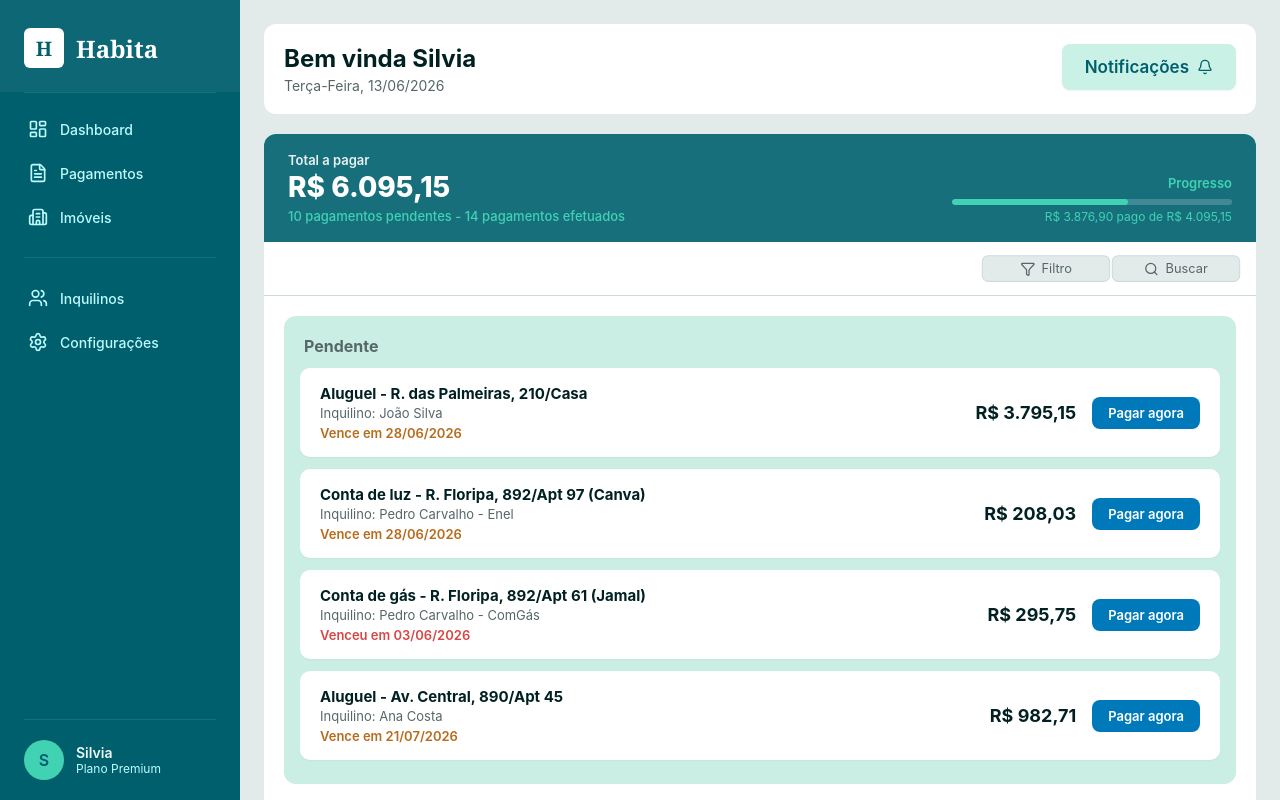
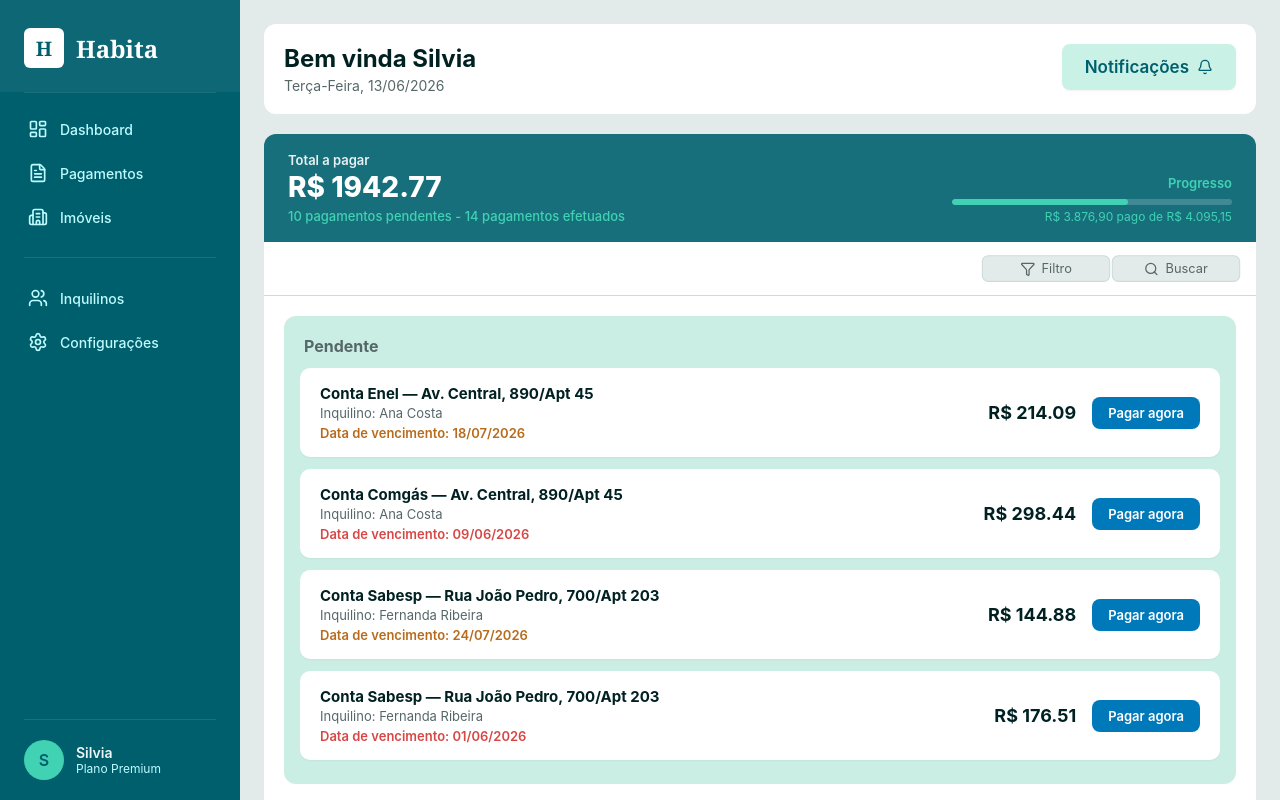
Before and after one commit to DanielJuhoKim/habita-frontend, a React (Vite) app in the folder habita-front/: page /pagamentos in a window 1280 px wide. Shown: the top 800 px of the page. Built offline with nearby package versions, Linux system fonts and the light colour scheme.

Commit message:
funções de cálculo de contas

```diff
--- a/habita-front/src/DetalhesImovel.tsx
+++ b/habita-front/src/DetalhesImovel.tsx
@@ -180,7 +180,6 @@ export default function DetalhesImovel() {
                 <div className="id-avatar">{imovel.inquilino.nome.split(" ").map(n => n[0]).slice(0,2).join("")}</div>
                 <div>
                   <strong>{imovel.inquilino.nome}</strong>
-                  <span>Inquilino desde {imovel.inquilino.desde}</span>
                 </div>
               </div>
               <ul className="id-list">
--- a/habita-front/src/DetalhesInquilino.tsx
+++ b/habita-front/src/DetalhesInquilino.tsx
@@ -1,6 +1,7 @@
 import { useState } from "react";
 import "./DetalhesInquilino.css";
 import Base from "./Base";
+import { useNavigate } from "react-router-dom";
 
 type Status = "adimplente" | "atraso" | "pendente";
 
@@ -117,6 +118,7 @@ const statusLabel: Record<Status, string> = {
 
 export default function DetalhesInquilino() {
   const [aba, setAba] = useState<Aba>("visao");
+  const navigate = useNavigate();
 
   return (
     <Base>
--- a/habita-front/src/Imoveis.tsx
+++ b/habita-front/src/Imoveis.tsx
@@ -3,7 +3,7 @@ import Base from "./Base";
 import { Filter } from "lucide-react";
 import { useNavigate } from "react-router-dom";
 
-import { imoveis, type Imovel } from "./constantes"
+import { imoveis, type Imovel, pendenciaTotal } from "./constantes"
 
 function FilterBtn() {
   return <button className="filtro-bt"><Filter size={14} /> Filtros</button>;
@@ -59,7 +59,7 @@ const qtd_pendentes = data.pagamentos.filter(
         <div className="rel-metric">
           <p className="metric-label">Pendente</p>
           <p className={`metric-value`}>
-            {"R$ " + data.pendenciaTotal}
+            {"R$ " + pendenciaTotal(data)}
           </p>
           <p className = {
             qtd_atrasados === 0
--- a/habita-front/src/Pagamentos.tsx
+++ b/habita-front/src/Pagamentos.tsx
@@ -8,42 +8,27 @@ import {
 
 import { useState } from "react";
 
-type Status = "pendente" | "atrasado" | "ok";
+import { imoveis, type PagamentoInfo, totalPendencias } from "./constantes";
 
-type Pagamento_info = {
-  title: string;
-  tenant: string;
-  info: string;
-  status: Status;
-  value: string;
+type Pag_imovel =
+  PagamentoInfo & {
+  id: number;
+
+  logradouro: string;
+  complemento: string;
+  inquilino: string;
 };
 
-const pendentes: Pagamento_info[] = [
-  { title: "Aluguel - R. das Palmeiras, 210/Casa", tenant: "João Silva", info: "Vence em 28/06/2026", status: "pendente", value: "R$ 3.795,15" },
-  { title: "Conta de luz - R. Floripa, 892/Apt 97 (Canva)", tenant: "Pedro Carvalho - Enel", info: "Vence em 28/06/2026", status: "pendente", value: "R$ 208,03" },
-  { title: "Conta de gás - R. Floripa, 892/Apt 61 (Jamal)", tenant: "Pedro Carvalho - ComGás", info: "Venceu em 03/06/2026", status: "atrasado", value: "R$ 295,75" },
-  { title: "Aluguel - Av. Central, 890/Apt 45", tenant: "Ana Costa", info: "Vence em 21/07/2026", status: "pendente", value: "R$ 982,71" },
-  { title: "Condomínio - R. Bela Vista, 06", tenant: "Marina Souza", info: "Vence em 15/07/2026", status: "pendente", value: "R$ 420,00" },
-  { title: "IPTU - Av. Brasil, 1500", tenant: "Pedro Lima", info: "Venceu em 10/06/2026", status: "atrasado", value: "R$ 612,40" },
-];
-
-const efetuados: Pagamento_info[] = [
-  { title: "Aluguel - R. Bela Vista, 920/Casa", tenant: "Marcio Oliveira", info: "Data: 30/05/2026 - Pago em 28/05/2026", status: "ok", value: "R$ 2.481,06" },
-  { title: "Conta de luz - Av. Ribeiro, 861/Apt 97", tenant: "Carlos Mendes - Enel", info: "Data: 25/05/2026 - Pago em 22/05/2026", status: "ok", value: "R$ 187,32" },
-  { title: "Aluguel - Rua das Palmeiras, 210", tenant: "João Silva", info: "Data: 01/06/2026 - Pago em 31/05/2026", status: "ok", value: "R$ 1.087,91" },
-  { title: "Condomínio - Av. Central, 890", tenant: "Ana Costa", info: "Data: 05/06/2026 - Pago em 04/06/2026", status: "ok", value: "R$ 380,00" },
-];
-
-function PagamentoCard({ pagamento }: { pagamento: Pagamento_info }) {
+function PagamentoCard({ info }: { info: Pag_imovel }) {
   return (
     <div className="pay-card">
       <div className="pay-info">
-        <p className="pay-title">{pagamento.title}</p>
-        <p className="pay-tenant">Inquilino: {pagamento.tenant}</p>
-        <p className={`pay-date ${pagamento.status}`}>{pagamento.info}</p>
+        <p className="pay-title">{info.desc} — {info.logradouro}/{info.complemento}</p>
+        <p className="pay-tenant">Inquilino: {info.inquilino}</p>
+        <p className={`pay-date ${info.status}`}>Data de vencimento: {info.date.toLocaleDateString("pt-BR")}</p>
       </div>
       <div className="pay-actions">
-        <p className="pay-value">{pagamento.value}</p>
+        <p className="pay-value">R$ {info.value}</p>
         <button className="pay-btn">Pagar agora</button>
       </div>
     </div>
@@ -54,7 +39,7 @@ function Section({
   title, items, bg,
 }: {
   title: string;
-  items: Pagamento_info[];
+  items: Pag_imovel[];
   bg: "pendente" | "efetuado"
   }) {
   const [qtd_payment, qtd_payment_visivel] = useState(4);
@@ -77,8 +62,8 @@ function Section({
 
       <div className="section-list">
         {
-        pagamentos_visiveis.map((p, i) => (
-          <PagamentoCard key={i} pagamento={p} />
+        pagamentos_visiveis.map((info_p, i) => (
+          <PagamentoCard key={i} info={info_p} />
         ))
         }
 
@@ -106,12 +91,33 @@ function Section({
 }
 
 export default function Pagamentos() {
+// pagamento.status == "pendente" || pagamento.status == "atrasado"
+  const pendentes = imoveis.flatMap((imovel) => imovel.pagamentos.map(
+    (pagamento) => ({
+    ...pagamento,
+    id: imovel.id,
+    logradouro: imovel.logradouro,
+    complemento: imovel.complemento,
+    inquilino: imovel.inquilino
+
+  }))).filter((pagamento) => pagamento.status == "pendente" || pagamento.status == "atrasado")
+
+  const efetuados = imoveis.flatMap((imovel) => imovel.pagamentos.map(
+    (pagamento) => ({
+    ...pagamento,
+    id: imovel.id,
+    logradouro: imovel.logradouro,
+    complemento: imovel.complemento,
+    inquilino: imovel.inquilino
+
+  }))).filter((pagamento) => pagamento.status == "ok")
+
   return (
     <Base>
         <div className="banner">
           <div>
             <p className="banner-label">Total a pagar</p>
-            <p className="banner-value">R$ 6.095,15</p>
+            <p className="banner-value">R$ {totalPendencias}</p>
             <p className="banner-desc">10 pagamentos pendentes - 14 pagamentos efetuados</p>
           </div>
           <div className="progress-block">
@@ -134,8 +140,8 @@ export default function Pagamentos() {
           </div>
 
           <div className="lista-pagamentos">
-            <Section title="Pendente" items={pendentes} bg="pendente" />
-            <Section title="Efetuado" items={efetuados} bg="efetuado" />
+            <Section title="Pendente" items = {pendentes} bg="pendente" />
+            <Section title="Efetuado" items = {efetuados} bg="efetuado" />
           </div>
         </div>
     </Base>
--- a/habita-front/src/constantes.ts
+++ b/habita-front/src/constantes.ts
@@ -5,6 +5,7 @@ import {
   AlertOctagon,
   AlertTriangle,
 } from "lucide-react";
+
 
 export const dataAtual = corretorData("2026-06-13")
 
@@ -36,7 +37,6 @@ export type Imovel = {
   logradouro: string;
   complemento: string;
   inquilino: string;
-  pendenciaTotal: number;
 
   pagamentos: PagamentoInfo[];
 
@@ -54,36 +54,6 @@ export type Imovel = {
   };
 };
 
-export const statsDashboard = [
-  {
-    label: "Pagamento efetuado",
-    value: 7839.37,
-    note: "14 boletos pagos",
-    corStat: "ok",
-  },
-
-  {
-    label: "Pagamento pendente",
-    value: 3473.81,
-    note: "7 boletos pendentes",
-    corStat: "pending",
-  },
-
-  {
-    label: "Pagamento atrasado",
-    value: 621.34,
-    note: "3 boletos atrasados",
-    corStat: "late",
-  },
-
-  {
-    label: "Imóveis ativos",
-    value: 7,
-    note: "de 9 imóveis cadastrados",
-    corStat: "muted",
-  },
-];
-
 export const imoveis: Imovel[] = [
   {
     id: 1,
@@ -91,7 +61,6 @@ export const imoveis: Imovel[] = [
     logradouro: "Rua das Palmeiras, 210",
     complemento: "Casa",
     inquilino: "João Silva",
-    pendenciaTotal: 0,
 
     pagamentos: [
       {
@@ -135,7 +104,6 @@ export const imoveis: Imovel[] = [
     logradouro: "Av. Central, 890",
     complemento: "Apt 45",
     inquilino: "Ana Costa",
-    pendenciaTotal: 982.71,
 
     pagamentos: [
       {
@@ -191,7 +159,6 @@ export const imoveis: Imovel[] = [
     logradouro: "Rua João Pedro, 700",
     complemento: "Apt 203",
     inquilino: "Fernanda Ribeira",
-    pendenciaTotal: 1207.67,
 
     pagamentos: [
       {
@@ -247,7 +214,6 @@ export const imoveis: Imovel[] = [
     logradouro: "Av. Ribeiro, 861",
     complemento: "Apt 77",
     inquilino: "Carlos Mendes",
-    pendenciaTotal: 0,
 
     pagamentos: [
       {
@@ -298,7 +264,6 @@ export const imoveis: Imovel[] = [
     logradouro: "Rua Verde, 312",
     complemento: "Apt 12",
     inquilino: "Marina Souza",
-    pendenciaTotal: 890,
 
     pagamentos: [
       {
@@ -439,3 +404,77 @@ export const movimentacoes = [
     date: corretorData("2026-06-04"),
   },
 ];
+
+export function pendenciaTotal(imovel: Imovel) {
+  return imovel.pagamentos.filter(
+      (pagamento) =>
+        pagamento.status === "pendente"
+      ).reduce(
+        (total, pagamento) => total + pagamento.value, 0
+      )
+  };
+
+export function efetuadoTotal(imovel: Imovel) {
+  return imovel.pagamentos.filter(
+    (pagamento) => pagamento.status == "ok"
+  ).reduce(
+    (total, pagamento) => total + pagamento.value, 0
+  )
+}
+
+export function atrasoTotal(imovel: Imovel) {
+  return imovel.pagamentos.filter(
+    (pagamento) => pagamento.status == "atrasado"
+  ).reduce(
+    (total, pagamento) => total + pagamento.value, 0
+  )
+}
+
+export const totalPendencias = imoveis.reduce(
+  (total, imovel) => total + pendenciaTotal(imovel) + atrasoTotal(imovel), 0
+);
+
+const efetuadoDashboard = imoveis.reduce(
+  (total, imovel) => total + efetuadoTotal(imovel), 0
+  );
+
+const pendenteDashboard = imoveis.reduce(
+  (total, imovel) => total + pendenciaTotal(imovel), 0
+  );
+
+const atrasadoDashboard = imoveis.reduce(
+  (total, imovel) => total + atrasoTotal(imovel), 0
+  );
+
+const totalImoveis = imoveis.length
+
+
+export const statsDashboard = [
+  {
+    label: "Pagamento efetuado",
+    value: efetuadoDashboard.toFixed(2),
+    note: "14 boletos pagos",
+    corStat: "ok",
+  },
+
+  {
+    label: "Pagamento pendente",
+    value: pendenteDashboard.toFixed(2),
+    note: "7 boletos pendentes",
+    corStat: "pending",
+  },
+
+  {
+    label: "Pagamento atrasado",
+    value: atrasadoDashboard.toFixed(2),
+    note: "3 boletos atrasados",
+    corStat: "late",
+  },
+
+  {
+    label: "Imóveis ativos",
+    value: totalImoveis,
+    note: "de 9 imóveis cadastrados",
+    corStat: "muted",
+  },
+];
```
Also changed, not shown: habita-front/src/Base.tsx (+4 -4 lines), habita-front/src/Dashboard.tsx (+8 -3 lines).
